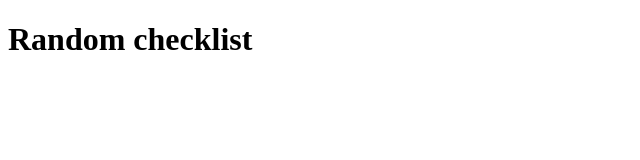
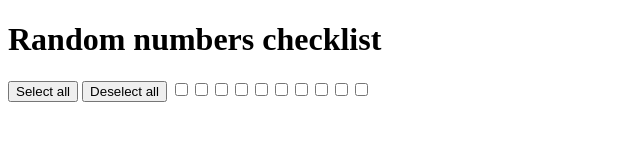
Before and after one commit to rinaprince/mlims-daw, a plain HTML site: page Unit 8/Task 805/index.html in a window 1280 px wide. Shown: the whole page, without its empty margins (0-640 px from the left). Drawn offline with Linux system fonts and the light colour scheme.

Commit message:
Task 805 in progress

```diff
--- a/Unit 8/Task 805/index.html
+++ b/Unit 8/Task 805/index.html
@@ -3,11 +3,14 @@
     <head>
         <meta charset="utf-8">
         <title>Html Task 805</title>
+        <script src="script/main.js"></script>
+
     </head>
-        <header>
-            <h1>Random checklist</h1>
-        </header>
+    <header>
+        <h1>Random numbers checklist</h1>
+    </header>
     <body>
-
+        <button type="button" id="select">Select all</button>
+        <button type="button" id="deselect">Deselect all</button>
     </body>
 </html>
--- a/Unit 8/Task 805/script/main.js
+++ b/Unit 8/Task 805/script/main.js
@@ -0,0 +1,18 @@
+//Create a random checklist.
+
+"use strict";
+
+function main(){
+
+
+    for (let i = 0; i < 10; i++){
+        let checkbox = document.createElement('input');
+        checkbox.type = 'checkbox';
+        document.body.append(checkbox);
+    }
+
+    let array = new Array(); //Declaration
+
+}
+
+document.addEventListener('DOMContentLoaded', main);
```
Also changed, not shown: 1 other file.
